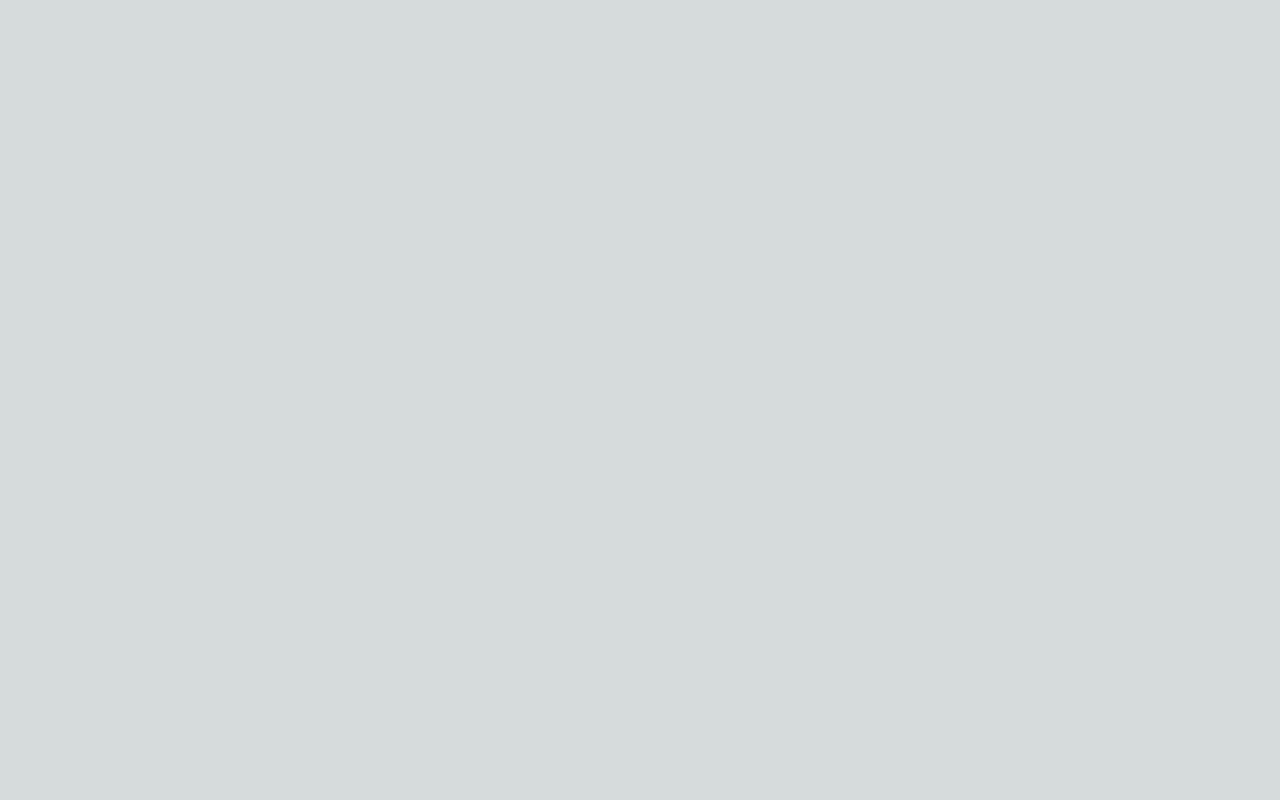
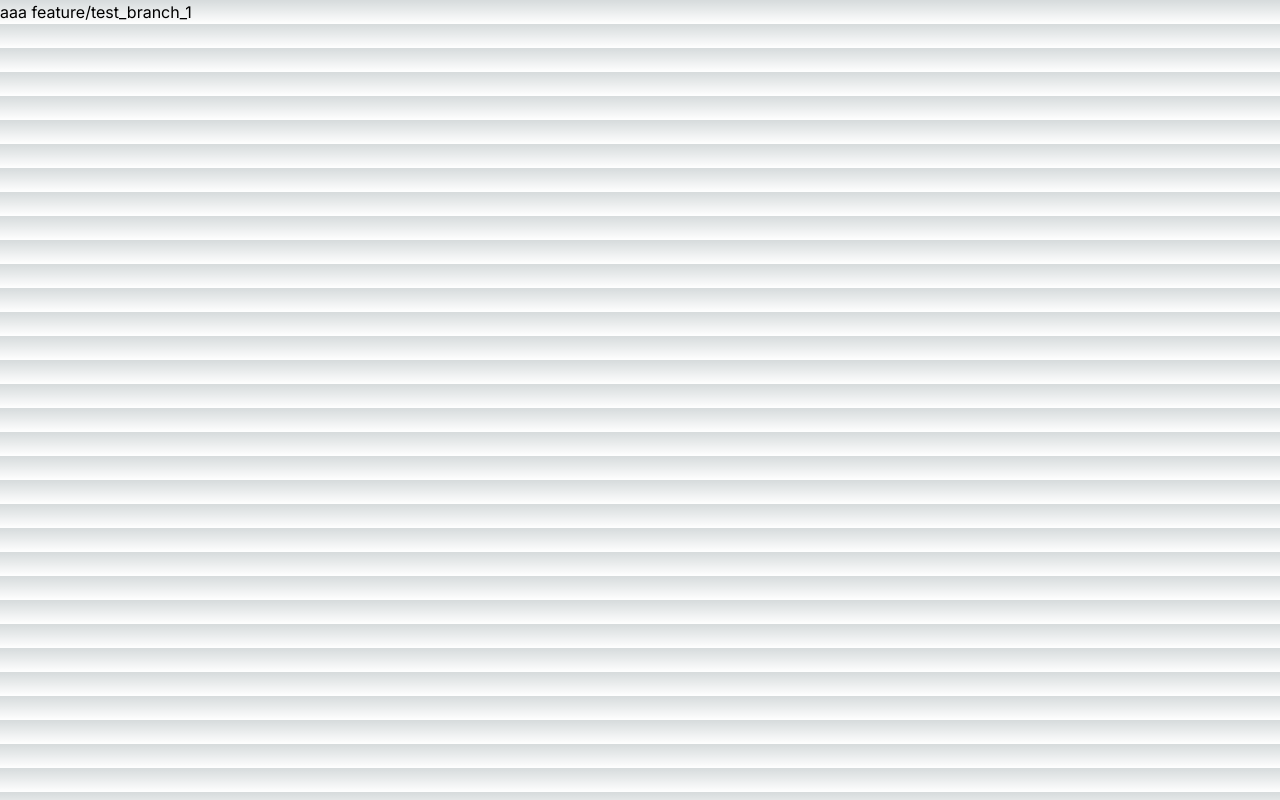
Before and after one commit to neko967/changed-nextjs-fastapi, a Next.js app: page / in a window 1280 px wide. Built offline with nearby package versions, Linux system fonts and the light colour scheme.

Commit message:
aaaを追加

```diff
--- a/app/page.tsx
+++ b/app/page.tsx
@@ -5,7 +5,7 @@ function Test() {
 
   return (
     <div>
-
+      aaa feature/test_branch_1
     </div>
   );
 }
```
